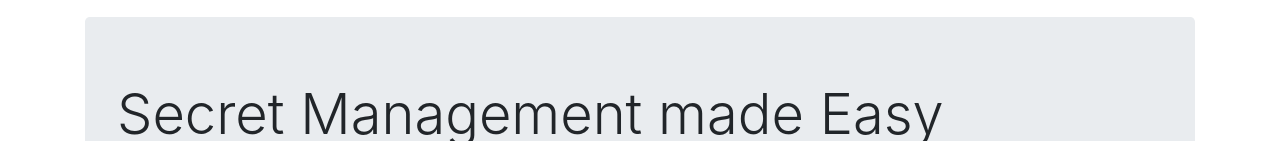
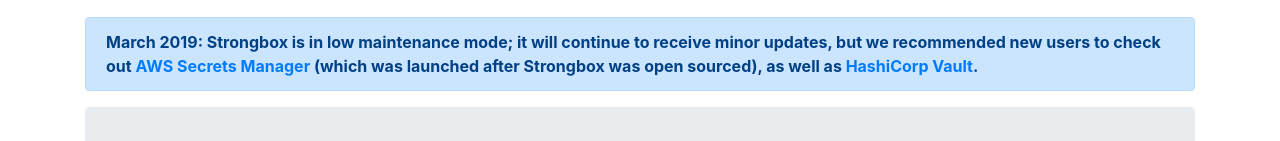
Before and after one commit to schibsted/strongbox, a plain HTML site: page index.html in a window 1280 px wide. Shown: the part 211-352 px from the top of the page. Drawn offline with nearby package versions, Linux system fonts and the light colour scheme.

Commit message:
Add low maintenance note to website

```diff
--- a/index.html
+++ b/index.html
@@ -64,6 +64,9 @@
       </div>
 
 <div class="col-xs-12" style="height:20px;"></div>
+      <div class="alert alert-primary">
+        <b>March 2019: Strongbox is in low maintenance mode; it will continue to receive minor updates, but we recommended new users to check out <a href="https://aws.amazon.com/secrets-manager/">AWS Secrets Manager</a> (which was launched after Strongbox was open sourced), as well as <a href="https://www.vaultproject.io/">HashiCorp Vault</a>.</b>
+      </div>
 
       <div class="jumbotron">
         <h1 class="display-4">Secret Management made Easy</h1>
```
